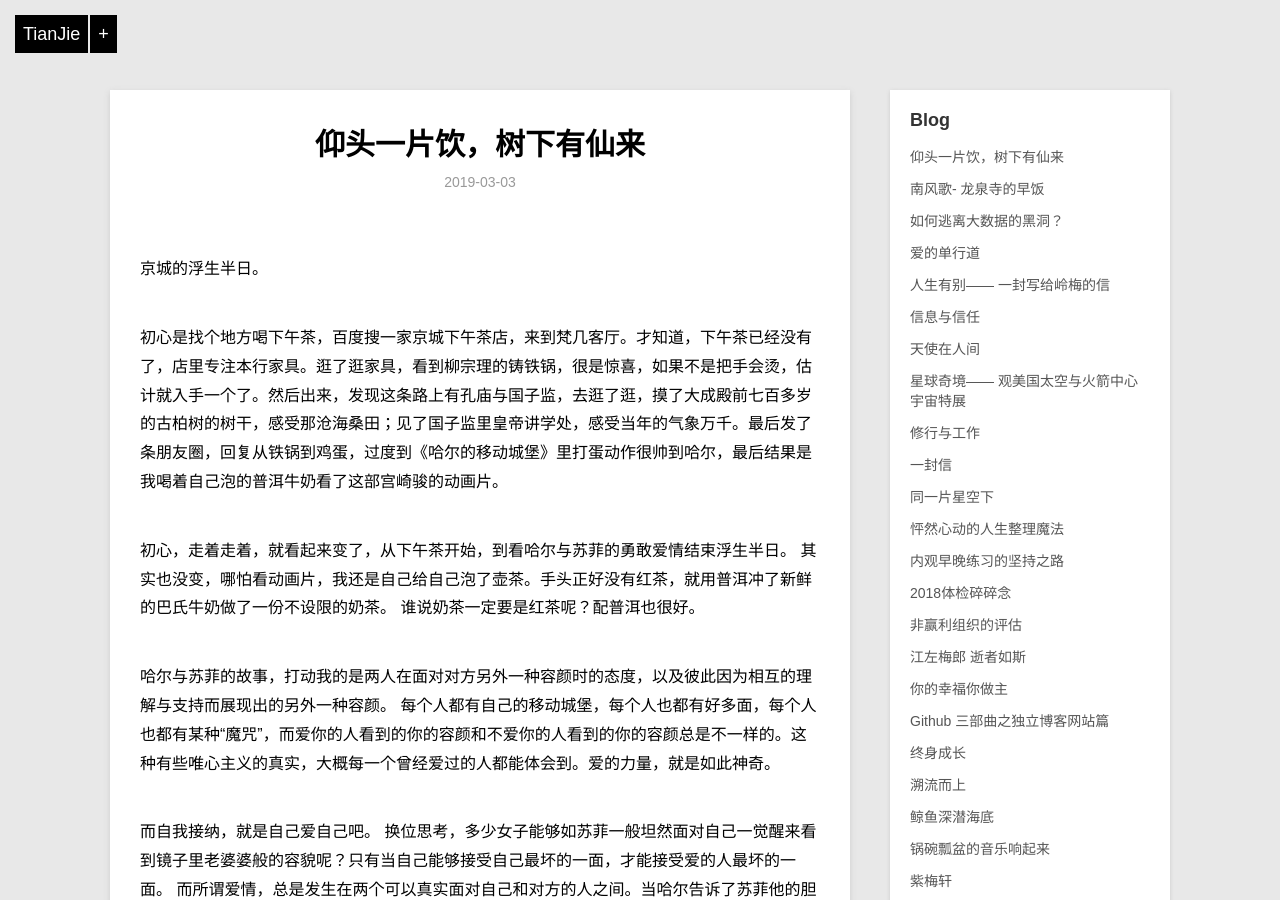
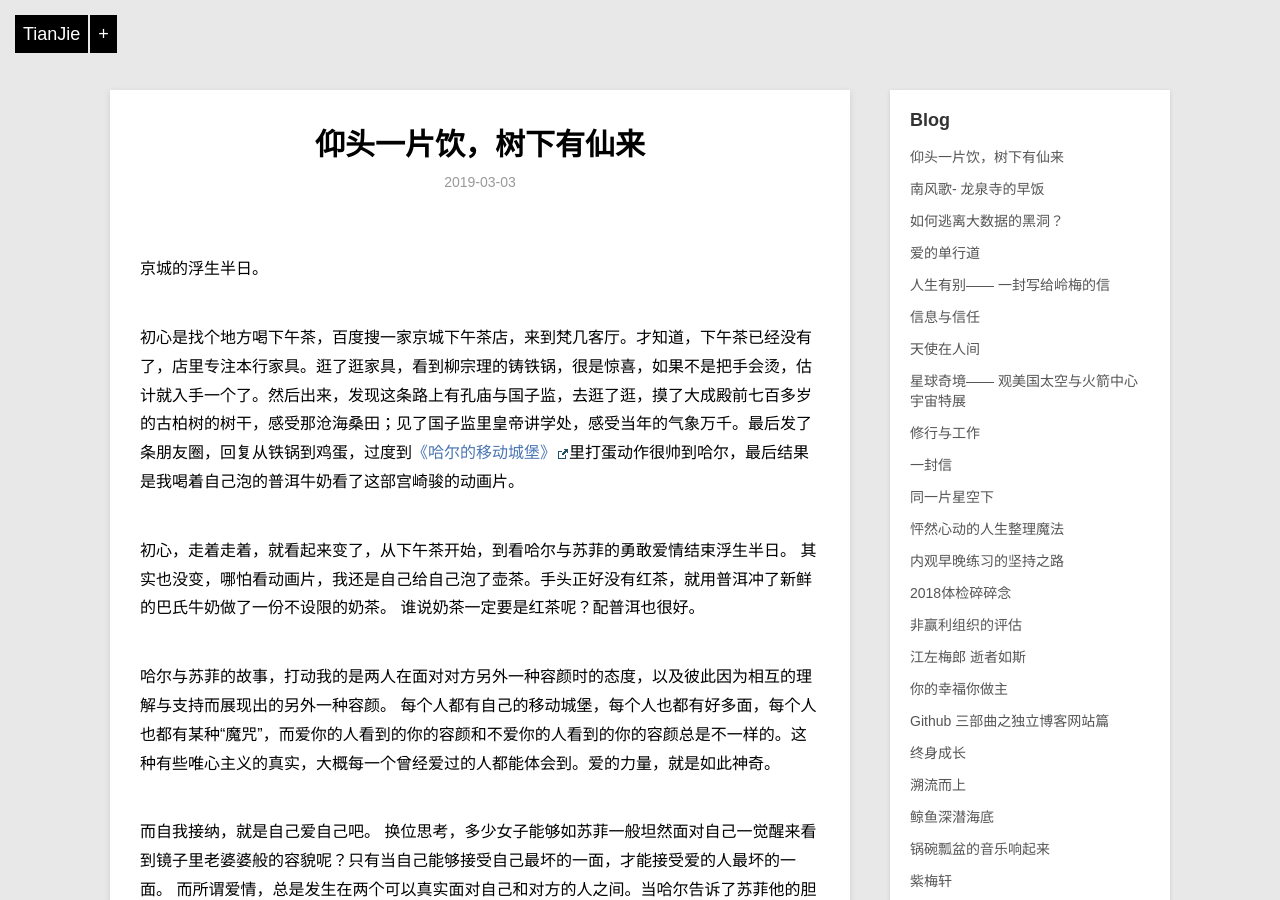
Before and after one commit to violettianjie/violettianjie.github.io, a Jekyll site: the page built from _posts/blog/2019-03-03-tea158.md, in a window 1280 px wide and 900 px high. Built offline with Jekyll 4.4.1, drawn with Linux system fonts in a browser that asks for light colours; part of the change alters nothing that is shown.

Commit message:
Update 2019-03-03-tea158.md

```diff
--- a/_posts/blog/2019-03-03-tea158.md
+++ b/_posts/blog/2019-03-03-tea158.md
@@ -7,7 +7,7 @@ category: blog
 
 京城的浮生半日。
 
-初心是找个地方喝下午茶，百度搜一家京城下午茶店，来到梵几客厅。才知道，下午茶已经没有了，店里专注本行家具。逛了逛家具，看到柳宗理的铸铁锅，很是惊喜，如果不是把手会烫，估计就入手一个了。然后出来，发现这条路上有孔庙与国子监，去逛了逛，摸了大成殿前七百多岁的古柏树的树干，感受那沧海桑田；见了国子监里皇帝讲学处，感受当年的气象万千。最后发了条朋友圈，回复从铁锅到鸡蛋，过度到《哈尔的移动城堡》里打蛋动作很帅到哈尔，最后结果是我喝着自己泡的普洱牛奶看了这部宫崎骏的动画片。
+初心是找个地方喝下午茶，百度搜一家京城下午茶店，来到梵几客厅。才知道，下午茶已经没有了，店里专注本行家具。逛了逛家具，看到柳宗理的铸铁锅，很是惊喜，如果不是把手会烫，估计就入手一个了。然后出来，发现这条路上有孔庙与国子监，去逛了逛，摸了大成殿前七百多岁的古柏树的树干，感受那沧海桑田；见了国子监里皇帝讲学处，感受当年的气象万千。最后发了条朋友圈，回复从铁锅到鸡蛋，过度到[《哈尔的移动城堡》](https://movie.douban.com/subject/1308807/)里打蛋动作很帅到哈尔，最后结果是我喝着自己泡的普洱牛奶看了这部宫崎骏的动画片。
 
 初心，走着走着，就看起来变了，从下午茶开始，到看哈尔与苏菲的勇敢爱情结束浮生半日。
 其实也没变，哪怕看动画片，我还是自己给自己泡了壶茶。手头正好没有红茶，就用普洱冲了新鲜的巴氏牛奶做了一份不设限的奶茶。
```
